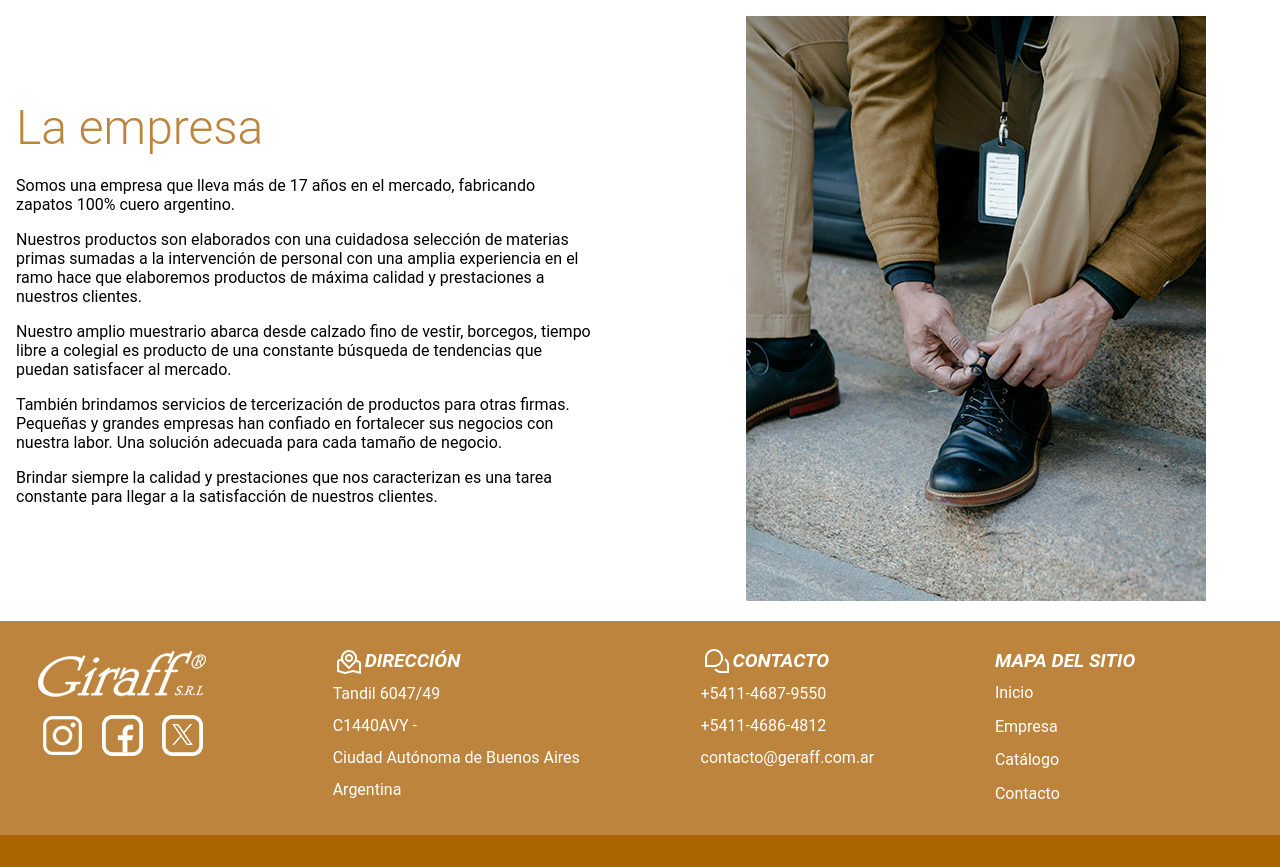
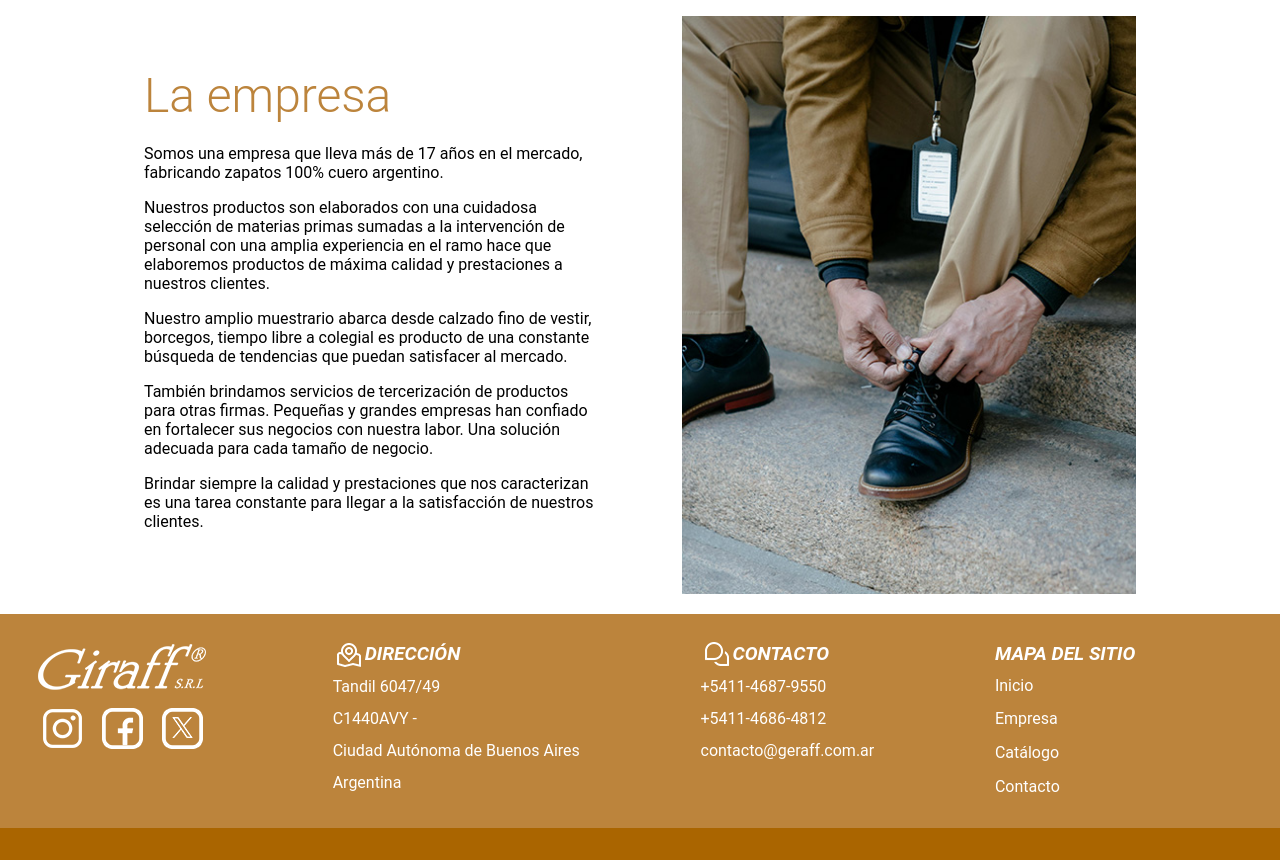
Before and after one commit to GeoIfran/giraff-sitio, a PHP site: page /empresa.html in a window 1280 px wide. Shown: the part 151-1018 px from the top of the page. Run offline with PHP 8.4, Linux system fonts and the light colour scheme.

Commit message:
cambio css

```diff
--- a/laempresa.css
+++ b/laempresa.css
@@ -1,5 +1,7 @@
 /* Posicionamiento */
 .la_empresa {
+    margin: auto;
+    max-width: 80%;
     display: grid;
     grid-template-columns: 1fr 1fr;
     grid-template-rows: 1fr;
@@ -16,7 +18,7 @@
     margin-bottom: 20px;
 }
 
-.parrafo1 { grid-area: parrafo1; }
+#parrafo1 { grid-area: parrafo1; }
 
 #imagen1 {
     grid-area: img1;
```
